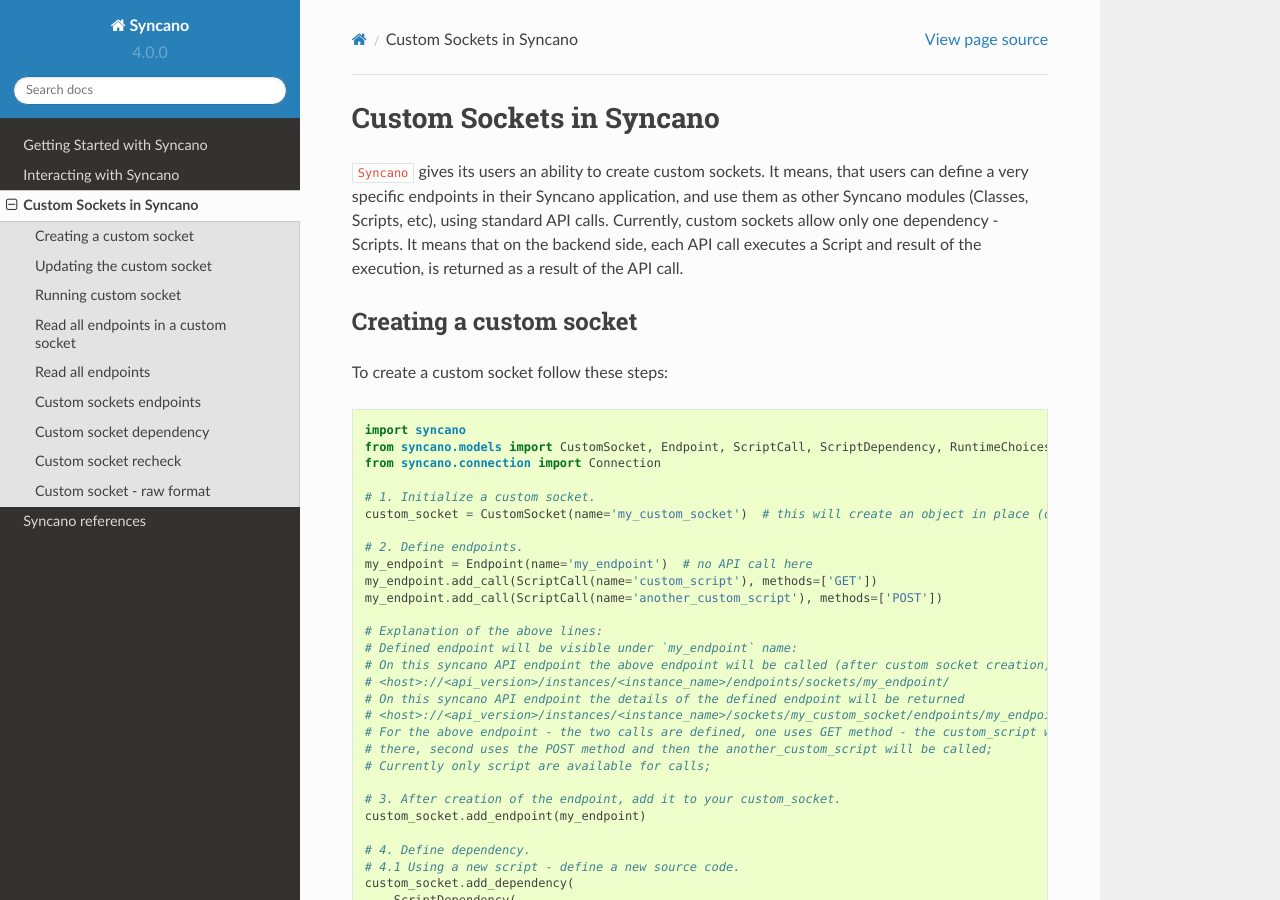
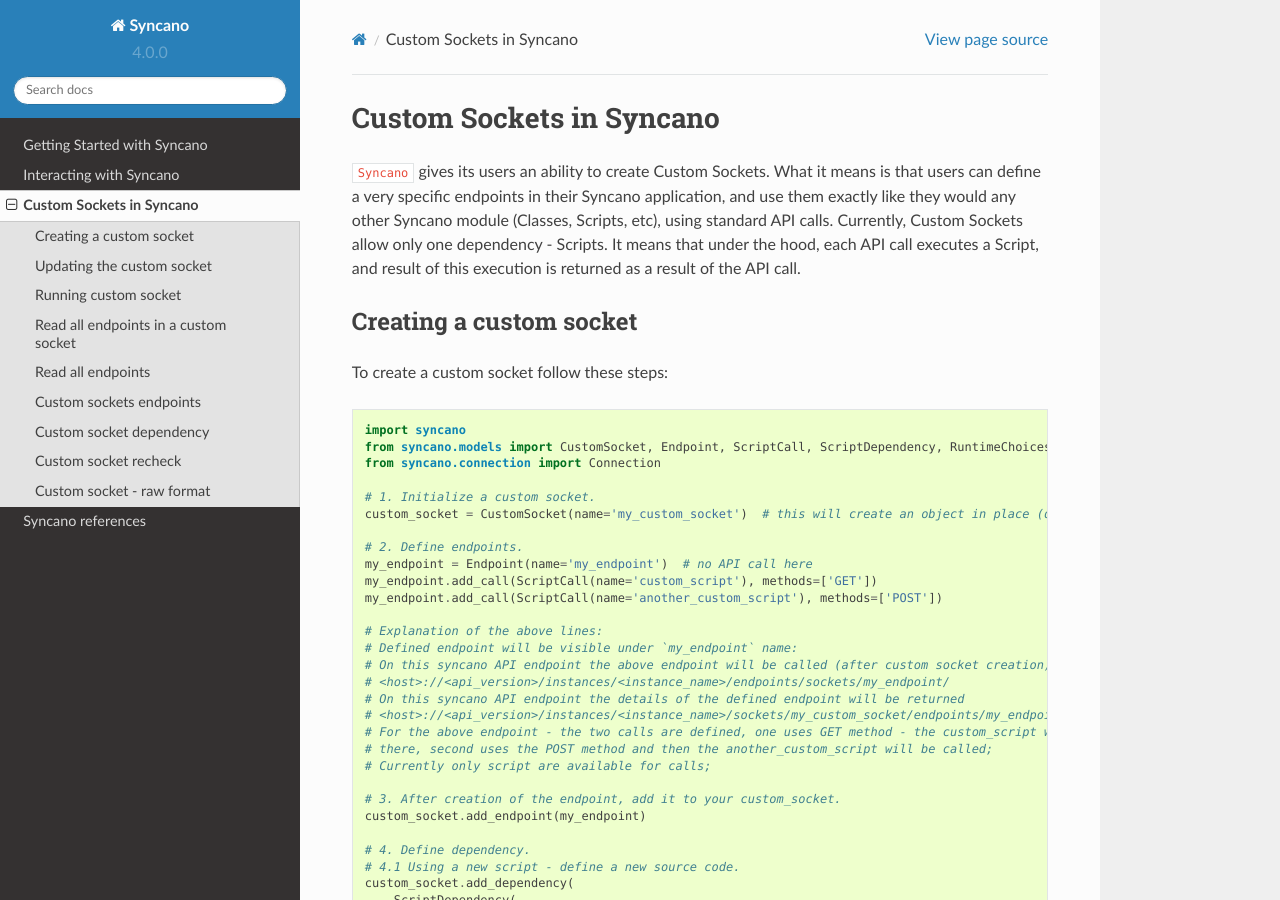
Before and after one commit to Syncano/syncano-python, a Sphinx documentation site: the page built from docs/source/custom_sockets.rst, in a window 1280 px wide and 900 px high. Built offline with Sphinx 7.4.7 and the Read the Docs theme 2.0.0, drawn with Linux system fonts in a browser that asks for light colours.

Commit message:
[ci skip] readme

```diff
--- a/docs/source/custom_sockets.rst
+++ b/docs/source/custom_sockets.rst
@@ -4,11 +4,11 @@
 Custom Sockets in Syncano
 =========================
 
-``Syncano`` gives its users an ability to create custom sockets. It means, that users can define
-a very specific endpoints in their Syncano application, and use them as other Syncano
-modules (Classes, Scripts, etc), using standard API calls.
-Currently, custom sockets allow only one dependency - Scripts. It means that on the backend side,
-each API call executes a Script and result of the execution, is returned as a result of the
+``Syncano`` gives its users an ability to create Custom Sockets. What it means is that users can define
+a very specific endpoints in their Syncano application, and use them exactly like they would any other Syncano
+module (Classes, Scripts, etc), using standard API calls.
+Currently, Custom Sockets allow only one dependency - Scripts. It means that under the hood,
+each API call executes a Script, and result of this execution is returned as a result of the
 API call.
 
 Creating a custom socket
```
